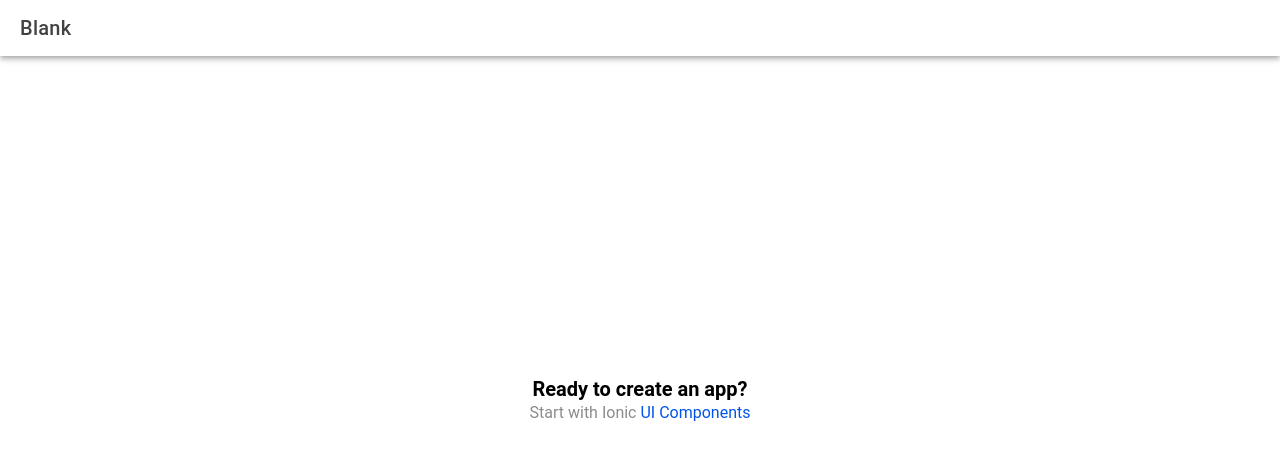
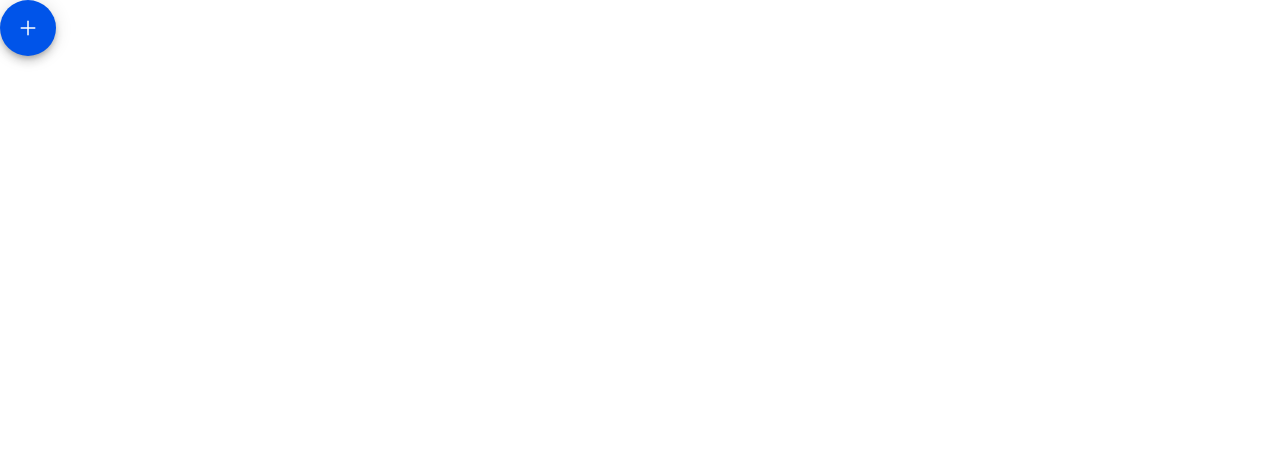
Before and after one commit to Rusell-jay/it35c--mobile, a React (Vite) app: page /home in a window 1280 px wide. Shown: the top 460 px of the page. Built offline with nearby package versions, Linux system fonts and the light colour scheme.

Commit message:
Added initial components

```diff
--- a/src/components/ExploreContainer.tsx
+++ b/src/components/ExploreContainer.tsx
@@ -1,3 +1,5 @@
+import { IonFab, IonFabButton, IonIcon } from '@ionic/react';
+import { add } from 'ionicons/icons';
 import './ExploreContainer.css';
 
 interface ContainerProps { }
@@ -5,8 +7,11 @@
 const ExploreContainer: React.FC<ContainerProps> = () => {
   return (
     <div id="container">
-      <strong>Ready to create an app?</strong>
-      <p>Start with Ionic <a target="_blank" rel="noopener noreferrer" href="https://ionicframework.com/docs/components">UI Components</a></p>
+     <IonFab>
+           <IonFabButton>
+             <IonIcon icon={add}></IonIcon>
+           </IonFabButton>
+         </IonFab>
     </div>
   );
 };
--- a/src/pages/Home.tsx
+++ b/src/pages/Home.tsx
@@ -1,24 +1,16 @@
-import { IonContent, IonHeader, IonPage, IonTitle, IonToolbar } from '@ionic/react';
+import { IonContent, IonFab, IonFabButton, IonHeader, IonIcon, IonPage, IonTitle, IonToolbar } from '@ionic/react';
 import ExploreContainer from '../components/ExploreContainer';
 import './Home.css';
+import { add } from 'ionicons/icons';
 
 const Home: React.FC = () => {
   return (
-    <IonPage>
-      <IonHeader>
-        <IonToolbar>
-          <IonTitle>Blank</IonTitle>
-        </IonToolbar>
-      </IonHeader>
-      <IonContent fullscreen>
-        <IonHeader collapse="condense">
-          <IonToolbar>
-            <IonTitle size="large">Blank</IonTitle>
-          </IonToolbar>
-        </IonHeader>
-        <ExploreContainer />
-      </IonContent>
-    </IonPage>
+<IonFab>
+      <IonFabButton>
+        <IonIcon icon={add}></IonIcon>
+      </IonFabButton>
+    </IonFab>
+
   );
 };
 
```
